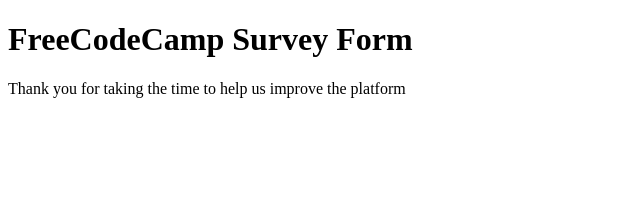
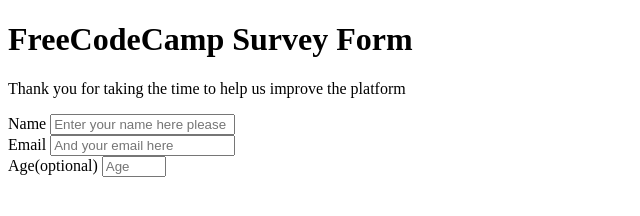
Before and after one commit to shebuel-oss/FCC---Survey-Form, a plain HTML site: page index.html in a window 1280 px wide. Shown: the whole page, without its empty margins (0-640 px from the left). Drawn offline with Linux system fonts and the light colour scheme.

Commit message:
added the form inputs; name, email, age

```diff
--- a/index.html
+++ b/index.html
@@ -10,5 +10,26 @@
         <p id="description">Thank you for taking the time
         to help us improve the platform
         </p>
+
+        <form id="survey-form">
+            <label for="name">Name</label>
+            <input id="name" type="text" name="name"
+            placeholder="Enter your name here please"
+            required>
+            <br>
+
+            <label for="email">Email</label>
+            <input id="email" type="email" name="email"
+            placeholder="And your email here"
+            required>
+            <br>
+
+            <label for="number">Age(optional)</label>
+            <input id="number" type="number" name="number"
+            placeholder="Age" min="10" max="100"
+            required>
+            <br>
+
+        </form>
     </body>
 </html>
```
